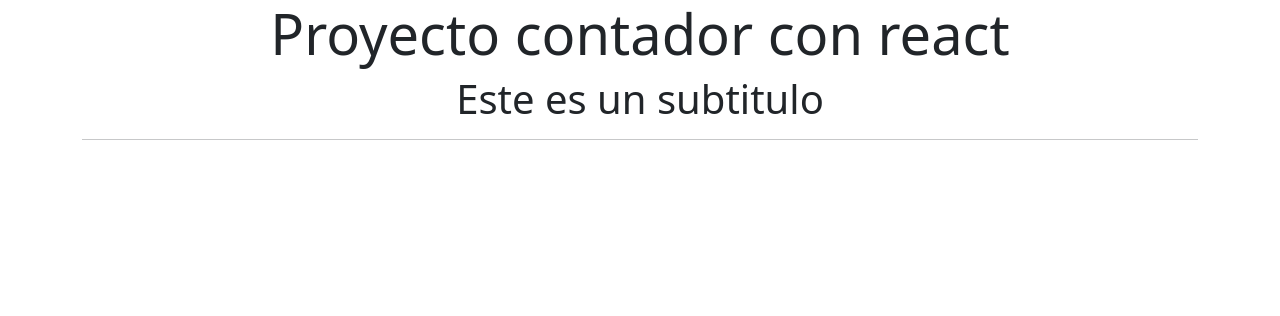
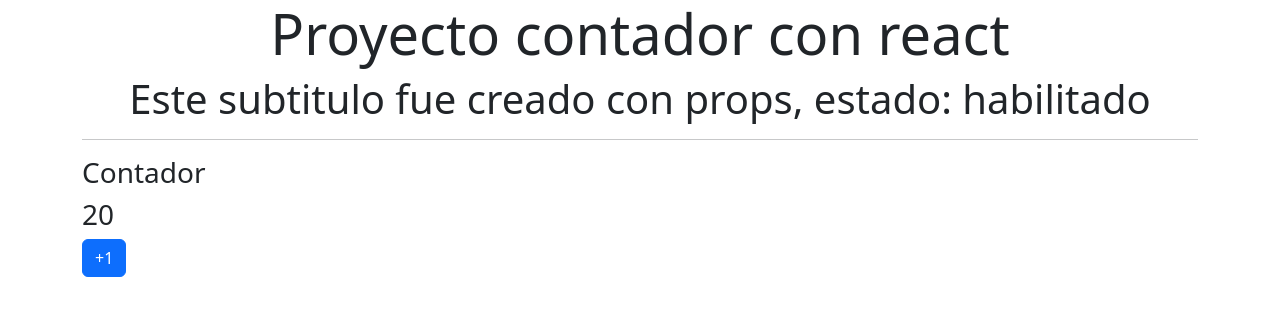
Before and after one commit to MauroRomo1/contador-pats, a React (Vite) app: page / in a window 1280 px wide. Shown: the top 316 px of the page. Built offline with nearby package versions, Linux system fonts and the light colour scheme.

Commit message:
Agregamos dos props al componente Titulo

```diff
--- a/src/App.jsx
+++ b/src/App.jsx
@@ -1,13 +1,19 @@
 import "bootstrap/dist/css/bootstrap.min.css";
-import Container from "react-bootstrap/Container";
+import { Container } from "react-bootstrap";
+import "./App.css";
 
-import "./App.css";
 import Titulos from "./components/Titulos";
+import Contador from "./components/Contador";
 
 function App() {
+  const estado = true;
   return (
     <Container>
-      <Titulos />
+      <Titulos
+        subtitulo="Este subtitulo fue creado con props"
+        estado={estado}
+      />
+      <Contador />
     </Container>
   );
 }
--- /dev/null
+++ b/src/components/Contador.jsx
@@ -0,0 +1,13 @@
+import { Button } from "react-bootstrap";
+
+const Contador = () => {
+  return (
+    <section>
+      <h3>Contador</h3>
+      <h3>20</h3>
+      <Button variant="primary">+1</Button>
+    </section>
+  );
+};
+
+export default Contador;
--- a/src/components/Titulos.jsx
+++ b/src/components/Titulos.jsx
@@ -1,8 +1,10 @@
-const Titulos = () => {
+const Titulos = ({ subtitulo, estado }) => {
   return (
     <section className="text-center">
       <h1 className="display-4">Proyecto contador con react</h1>
-      <h2 className="display-6">Este es un subtitulo</h2>
+      <h2 className="display-6">
+        {subtitulo}, estado: {estado ? "habilitado" : "deshabilitado"}
+      </h2>
       <hr />
     </section>
   );
```
